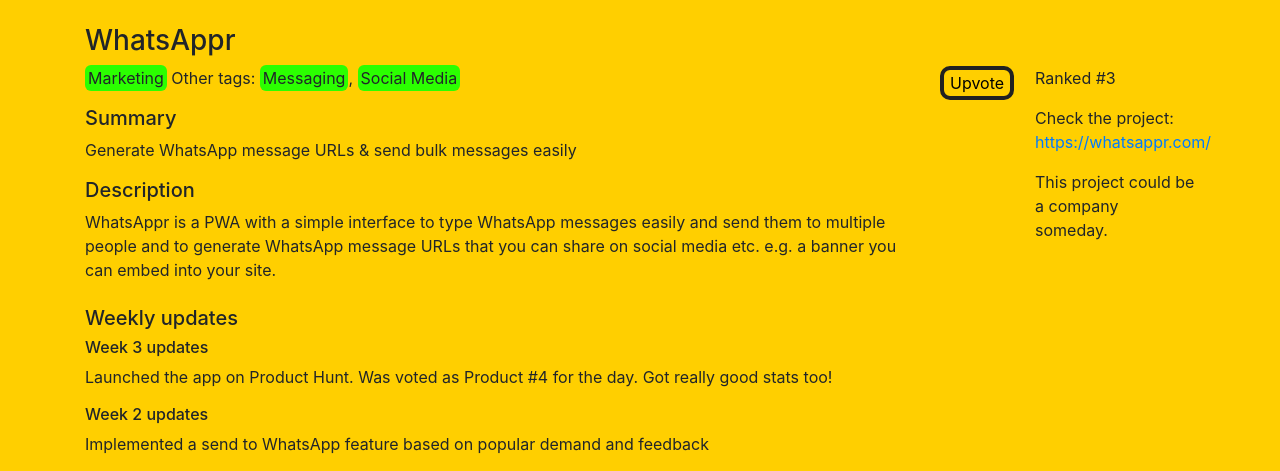
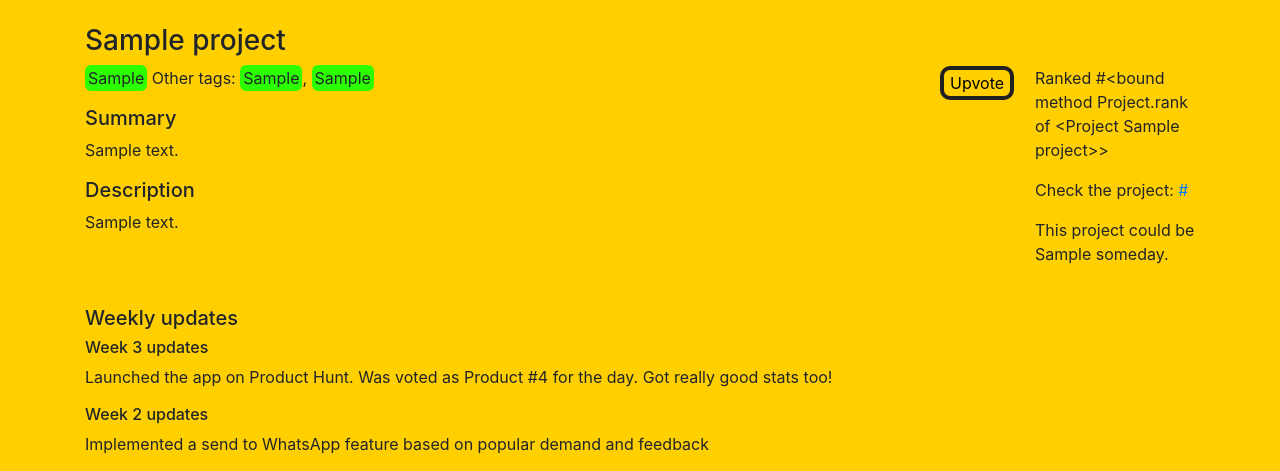
Before and after one commit to JadeMaveric/CollegeVenturers, a Flask app: page /project/1 in a window 1280 px wide. Shown: the part 70-541 px from the top of the page. Run offline with Flask 2, Linux system fonts and the light colour scheme; tables that the repository leaves empty hold one stand-in row (values such as "Sample post"); some libraries are stand-ins or nearby versions.

Commit message:
Minor fixes

```diff
--- a/app/forms.py
+++ b/app/forms.py
@@ -37,20 +37,20 @@ class RegistrationForm(FlaskForm):
             raise ValidationError('Please use a different email address.')
 
 class ProjectForm(FlaskForm):
-    name = StringField('Project Name', validators=[DataRequired()])
-    summary = StringField('Short Summary', validators=[DataRequired()])
-    description = TextAreaField('Description', validators=[DataRequired()])
+    name = StringField('Project Name')
+    summary = StringField('Short Summary')
+    description = TextAreaField('Description')
     website = StringField('Project Website')
-    members = StringField('List of members usernames', validators=[DataRequired()])
-    future_scope = SelectField('Future Scope', choices = [
-      ('company', 'A company'),
-      ('ngo', 'A non-profit'),
-      ('research', 'Important research'),
-      ('art', 'Iconic art work'),
-      ('other', 'Something else')
-    ])
-    short_term_goal = TextAreaField('4 Week Plan', validators=[DataRequired()])
-    category_primary   = StringField('Main Category', validators=[DataRequired()])
+    members = StringField('List of members usernames')
+    # future_scope = SelectField('Future Scope', choices = [
+    #   ('company', 'A company'),
+    #   ('ngo', 'A non-profit'),
+    #   ('research', 'Important research'),
+    #   ('art', 'Iconic art work'),
+    #   ('other', 'Something else')
+    # ])
+    short_term_goal = TextAreaField('4 Week Plan')
+    category_primary   = StringField('Main Category')
     category_secondary = StringField('Secondary Category')
     category_tertiary  = StringField('Tertiary Catgeory')
     submit = SubmitField('Submit')
--- a/app/routes.py
+++ b/app/routes.py
@@ -83,7 +83,7 @@ def create_project():
             summary = form.summary.data,
             website = form.website.data,
             description = form.description.data,
-            future_scope = form.future_scope.data,
+            #future_scope = form.future_scope.data,
             short_term_goal = form.short_term_goal.data,
             category_primary = form.category_primary.data,
             category_secondary = form.category_secondary.data,
@@ -91,27 +91,28 @@ def create_project():
         )
         usernames = tuple([name.strip() for name in form.members.data.split(',')])
         usernames = User.query.filter(User.username.in_(usernames)).all()
-        new_project.contributors.append(usernames)
+        new_project.contributors.extend(usernames)
         db.session.add(new_project)
         db.session.commit()
         flash("Successfully created a project")
-        return redirect( url_for(project, new_project.id) )
+        return redirect( url_for('leaderboard') )
     return render_template('create_project.html', title='Create Project', form=form)
 
 @app.route('/project/<project_id>')
 def project(project_id):
     comment_form = CommentForm()
-    project = {
-        'rank': '3',
-        'name': "WhatsAppr",
-        'future_scope': "a company",
-        'category_primary': "Marketing",
-        'category_secondary': "Messaging",
-        'category_tertiary': "Social Media",
-        'summary': "Generate WhatsApp message URLs & send bulk messages easily",
-        'description': "WhatsAppr is a PWA with a simple interface to type WhatsApp messages easily and send them to multiple people and to generate WhatsApp message URLs that you can share on social media etc. e.g. a banner you can embed into your site.",
-        'website': "https://whatsappr.com/"
-    }
+    project = Project.query.filter_by(id=project_id).first_or_404()
+    # project = {
+    #     'rank': '3',
+    #     'name': "WhatsAppr",
+    #     'future_scope': "a company",
+    #     'category_primary': "Marketing",
+    #     'category_secondary': "Messaging",
+    #     'category_tertiary': "Social Media",
+    #     'summary': "Generate WhatsApp message URLs & send bulk messages easily",
+    #     'description': "WhatsAppr is a PWA with a simple interface to type WhatsApp messages easily and send them to multiple people and to generate WhatsApp message URLs that you can share on social media etc. e.g. a banner you can embed into your site.",
+    #     'website': "https://whatsappr.com/"
+    # }
     comments = [
         {
             'id': 1,
@@ -132,7 +133,7 @@ def project(project_id):
             'author': User.query.get(1)
         }
     ]
-    return render_template('project.html', title=project['name'], project=project, comment_form=comment_form, comments=comments )
+    return render_template('project.html', title=project.name, project=project, comment_form=comment_form, comments=comments )
 
 @app.route('/terms')
 def terms():
```
Also changed, not shown: app/templates/create_project.html (+0 -9 lines).
